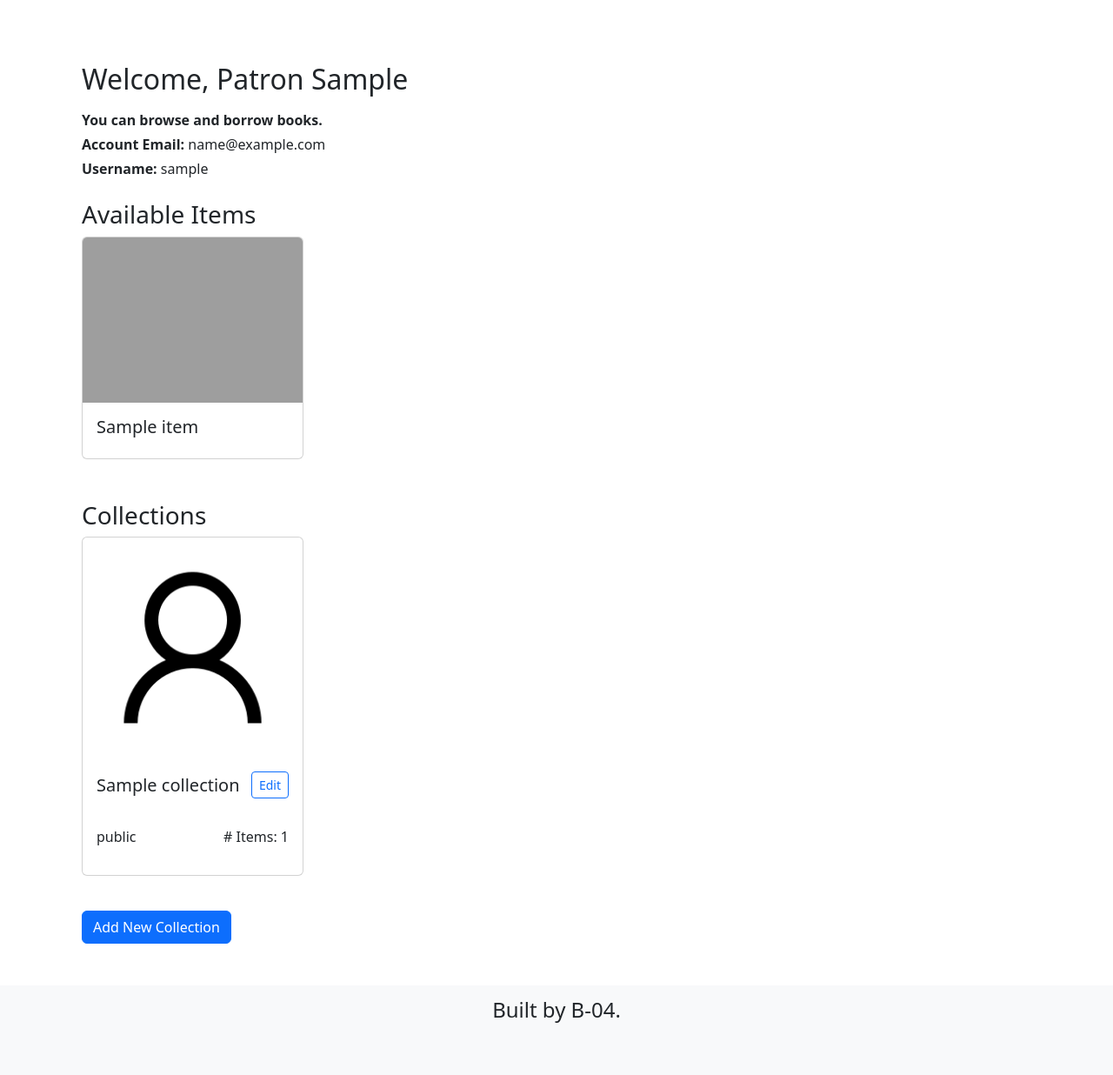
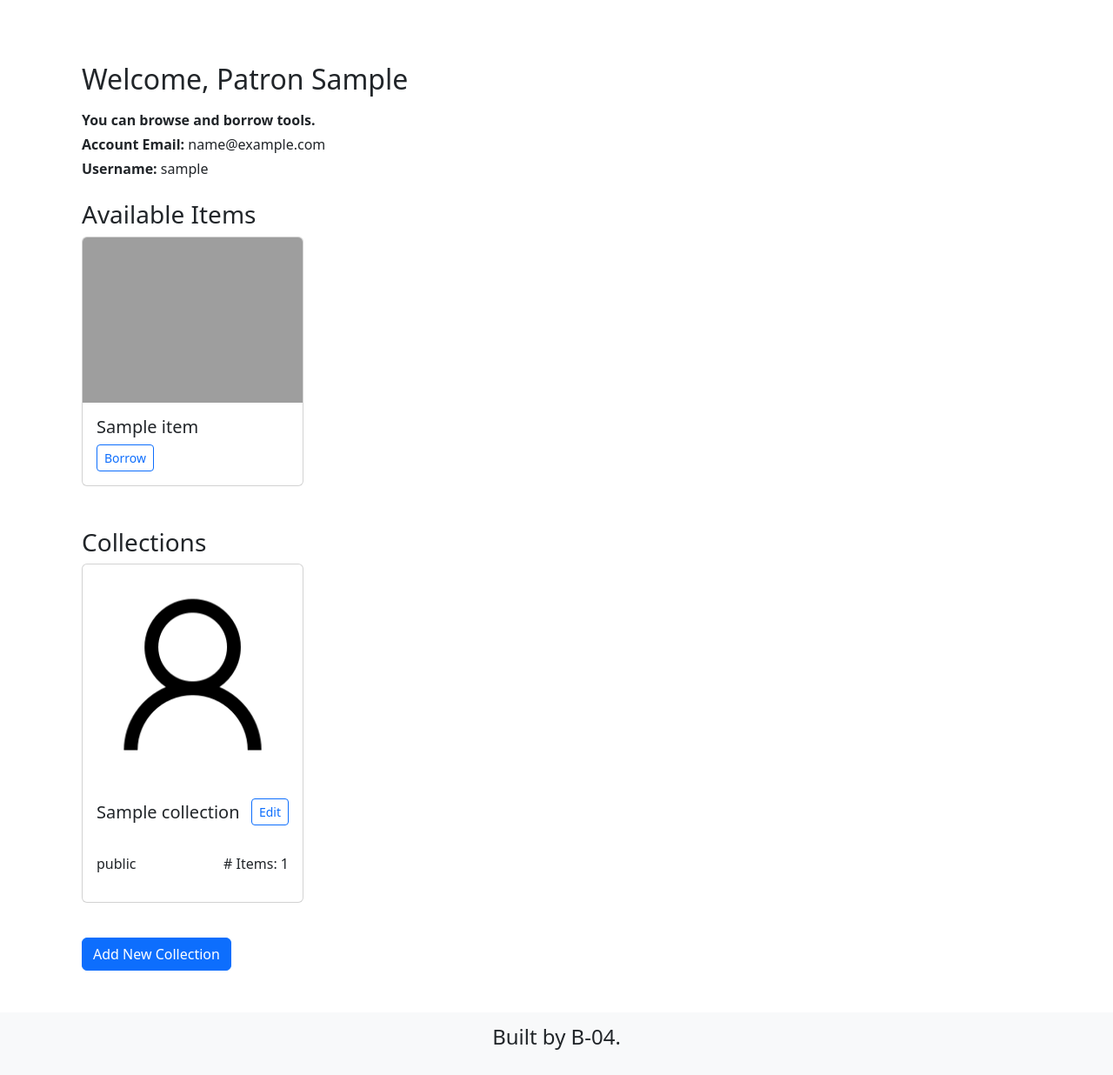
Before and after one commit to PiShrestha/toolhub, a Django app: page / in a window 1280 px wide. Shown: the part 106-1342 px from the top of the page at 87% size. Before the commit the page ends 1282 px from the top, so only its background shows below. Run offline with Django 4.2, Linux system fonts and the light colour scheme; a user stored in the database is signed in; tables that the repository leaves empty hold one stand-in row (values such as "Sample post"); grey boxes are pictures that could not be loaded.

Commit message:
added borrowing field to items

```diff
--- a/toolhub/models.py
+++ b/toolhub/models.py
@@ -69,7 +69,7 @@ class Item(models.Model):
     LOCATION_CHOICES = [
         ("main_warehouse", "Main Warehouse"),
         ("aux_warehouse", "Aux Warehouse"),
-        ("patrons_location", "Patrions Location"),
+        ("patrons_location", "Patrons Location"),
         ("remote_storage", "Remote Storage"),
     ]
 
@@ -81,6 +81,11 @@ class Item(models.Model):
     status = models.CharField(
         max_length=50, choices=STATUS_CHOICES, default="available"
     )
+
+    borrower = models.ForeignKey(
+        settings.AUTH_USER_MODEL, on_delete=models.CASCADE, related_name="items", blank=True, null=True
+    )
+
     location = models.CharField(
         max_length=50, choices=LOCATION_CHOICES, default="main_warehouse"
     )
--- a/toolhub/templates/toolhub/librarian_home.html
+++ b/toolhub/templates/toolhub/librarian_home.html
@@ -7,7 +7,7 @@
 <div class="container mt-4">
     <h2 class="mb-3">Welcome, Librarian {{ user.first_name }}</h2>
 
-    <p class="mb-1"><strong>You can manage books and users.</strong></p>
+    <p class="mb-1"><strong>You can manage tools and users.</strong></p>
     <p class="mb-1"><strong>Account Email:</strong> {{ user.email }}</p>
     <p class="mb-3"><strong>Username:</strong> {{ user.username }}</p>
 
--- a/toolhub/templates/toolhub/patron_home.html
+++ b/toolhub/templates/toolhub/patron_home.html
@@ -7,7 +7,7 @@
 <div class="container mt-4">
     <h2 class="mb-3">Welcome, Patron {{ user.first_name }}</h2>
 
-    <p class="mb-1"><strong>You can browse and borrow books.</strong></p>
+    <p class="mb-1"><strong>You can browse and borrow tools.</strong></p>
     <p class="mb-1"><strong>Account Email:</strong> {{ user.email }}</p>
     <p class="mb-3"><strong>Username:</strong> {{ user.username }}</p>
 
@@ -24,6 +24,14 @@
                 {% endif %}
                 <div class="card-body">
                     <h5 class="card-title">{{ item.name }}</h5>
+
+                    {% if item.status == "available" %}
+                    <a class="btn btn-sm btn-outline-primary">
+                        <i class="bi bi-pencil"></i>Borrow
+                    </a>
+                    {% else %}
+                    <p>{{ item.status }}</p>
+                    {% endif %}
                 </div>
             </div>
         </div>
```
Also changed, not shown: toolhub/migrations/0007_item_borrower_alter_item_location.py (added).
